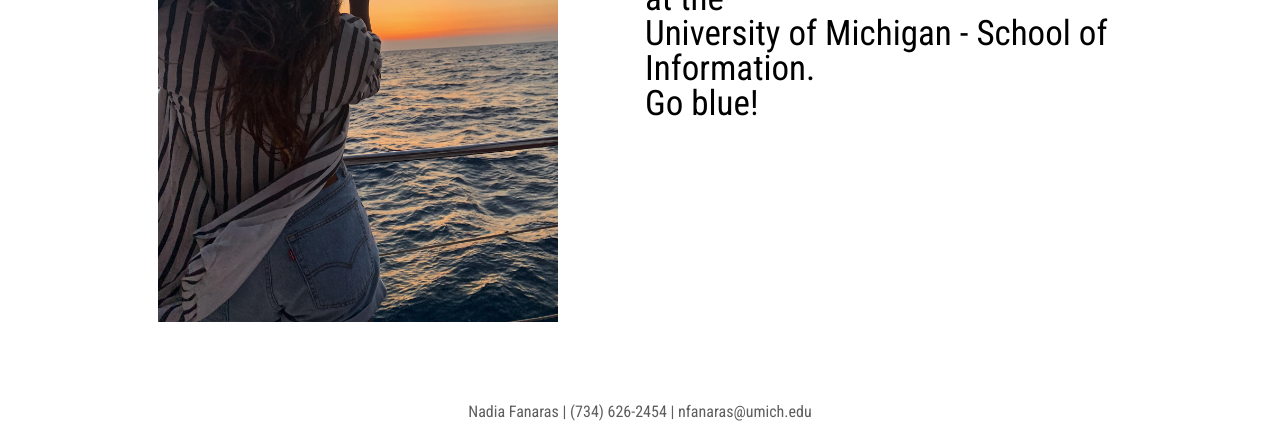
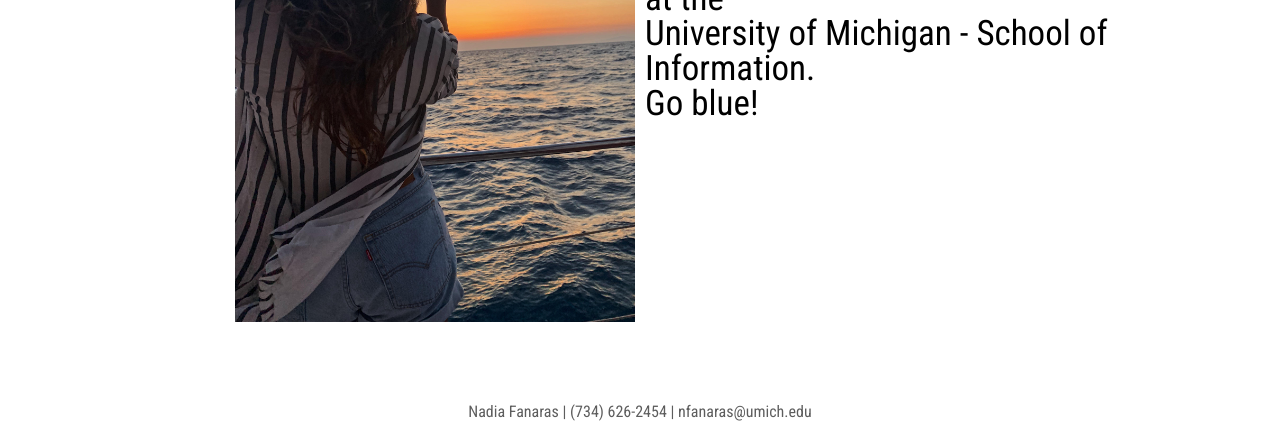
Before and after one commit to nfanaras/portfolio, a plain HTML site: page index.html in a window 1280 px wide. Shown: the part 491-912 px from the top of the page. Drawn offline with Linux system fonts and the light colour scheme; a web font is replaced by a local one.

Commit message:
Add files via upload

```diff
--- a/css/style.css
+++ b/css/style.css
@@ -529,9 +529,8 @@ label {
 
     grid-column: 1 / 2;
     grid-row: 3 / 4;
-    justify-self: center;
+    justify-self: end;
     position: relative;
-    left: 40px;
   }
 
   .home-image img {
```
